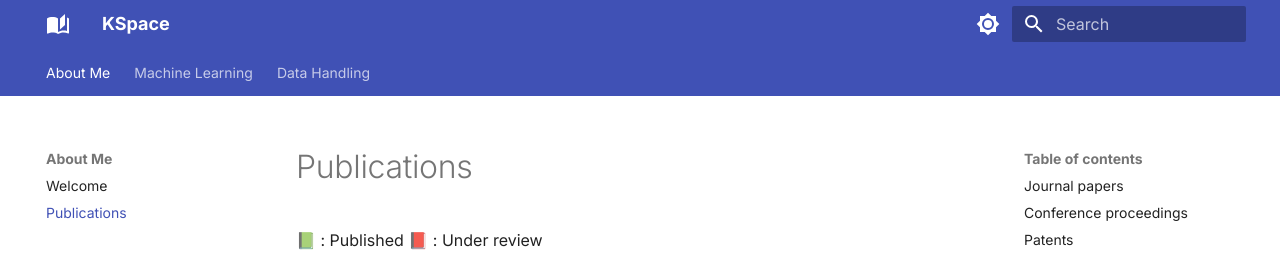
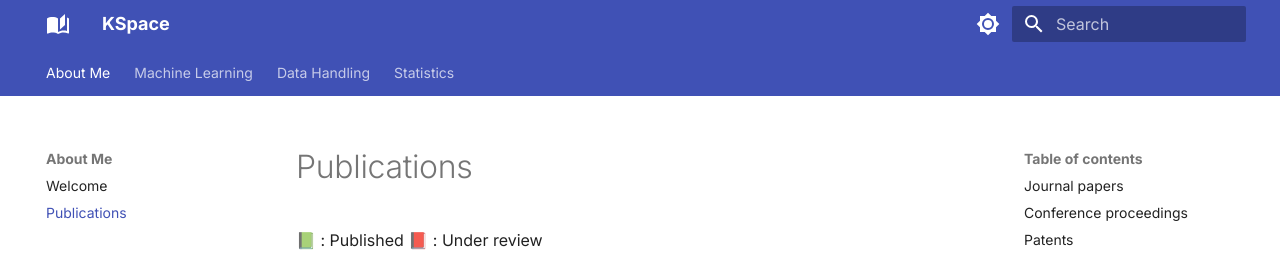
Before and after one commit to kunzhoudk/spacex, an MkDocs documentation site: the page built from docs/home/publications.md, in a window 1280 px wide and 900 px high. Shown: the top 257 px of the window. Built offline with MkDocs 1.6.1 and Material for MkDocs 9.7.7, drawn with Linux system fonts in a browser that asks for light colours.

Commit message:
statistics-outlier added in config

```diff
--- a/mkdocs.yml
+++ b/mkdocs.yml
@@ -127,3 +127,6 @@ nav: # awesome-pages pages plugin uses to folder structure as navigation layout
     - Data Handling:
       - ./home/data-handling/Pandas:rename-columns.md
       - ./home/data-handling/Pandas-split-columns.md
+
+    - Statistics:
+      - ./home/statistics/itentify-outliers.md
```
